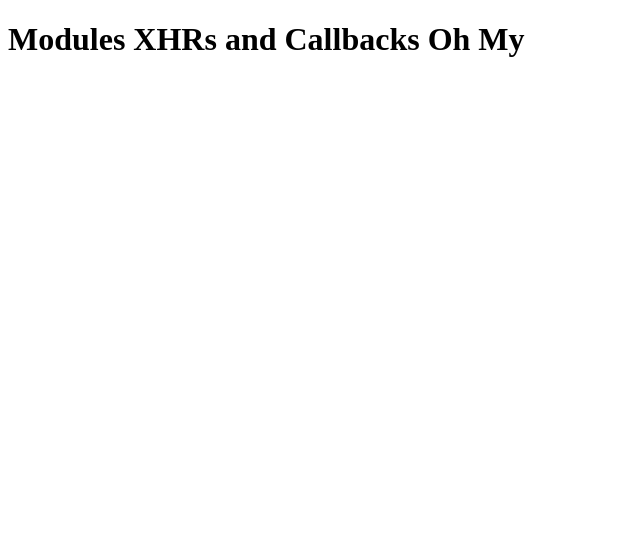
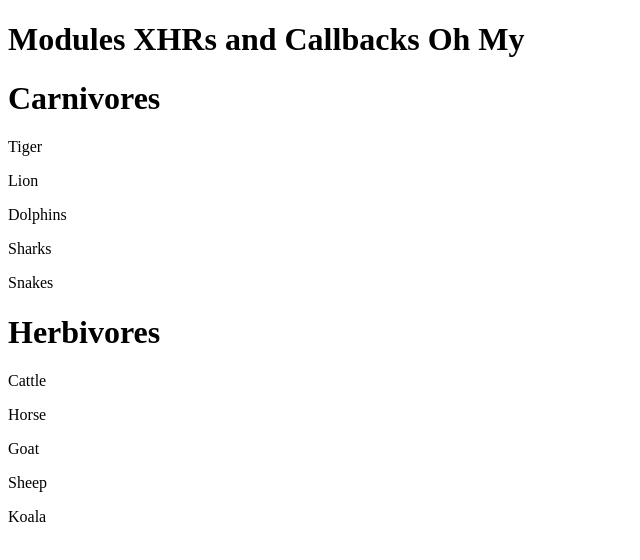
Before and after one commit to TimAConner/NSS-Single-Page-Applications-Modules-XHRs-and-Callbacks-Oh-My, a plain HTML site: page index.html in a window 1280 px wide. Shown: the whole page, without its empty margins (0-640 px from the left). Drawn offline with Linux system fonts and the light colour scheme.

Commit message:
In the module-xhr.js file, define two functions that will be executed after each type of animal is loaded that display those animals in your DOM.

```diff
--- a/animal.js
+++ b/animal.js
@@ -10,7 +10,7 @@ var animal = (function () {
             carnivores = JSON.parse(this.responseText);
 
             // Now exeute the callback function (`callbackToInvoke`) so that the caller knows that the process is complete. Make sure to pass the carnivore array as an argument.
-            callbackToInvoke(carnivores);
+            callbackToInvoke(carnivores, "Carnivores");
         });
         loader.open("GET", "carnivores.json");
         loader.send();
@@ -24,7 +24,7 @@ var animal = (function () {
             herbivores = JSON.parse(this.responseText);
 
             // Now exeute the callback function (`callbackToInvoke`) so that the caller knows that the process is complete. Make sure to pass the carnivore array as an argument.
-            callbackToInvoke(herbivores);
+            callbackToInvoke(herbivores, "Herbivores");
         });
         loader.open("GET", "herbivores.json");
         loader.send();
--- a/carnivores.json
+++ b/carnivores.json
@@ -1,5 +1,5 @@
 {
-    "carnivores": [
+    "animals": [
         {
             "name": "Tiger"
         },
--- a/herbivores.json
+++ b/herbivores.json
@@ -1,5 +1,5 @@
 {
-    "herbivores": [
+    "animals": [
         {
             "name": "Cattle"
         },
--- a/index.html
+++ b/index.html
@@ -5,11 +5,15 @@
     <meta name="viewport" content="width=device-width, initial-scale=1.0">
     <meta http-equiv="X-UA-Compatible" content="ie=edge">
     <title>Modules XHRs and Callbacks Oh My</title>
+    <script type="text/javascript" src="animal.js"></script>
+    <script type="text/javascript" src="module-xhr.js"></script>
 </head>
 <body>
     <main>
         <h1>Modules XHRs and Callbacks Oh My</h1>
+        <div id="output">
 
+        </div>
     </main>
 </body>
 </html>
--- a/module-xhr.js
+++ b/module-xhr.js
@@ -1,6 +1,30 @@
-function print(string){
-    console.log(string);
+
+function loadCarnivores(){
+    animal.loadCarnivores(print);
 }
 
-console.log(animal.loadCarnivores(print));
-console.log(animal.loadHerbivores(print));
+function loadHerbivores(){
+    animal.loadHerbivores(print);
+}
+
+function print(animals, header){
+    let output = document.getElementById("output");
+    output.appendChild(createElement("h1", header));
+    for(let i = 0; i < animals.animals.length; i++){
+        output.appendChild(createElement("p", animals.animals[i].name));
+    }
+}
+
+function createElement(nodeType, text){
+    let node = document.createElement(nodeType);
+    let nodeText = document.createTextNode(text);
+    node.appendChild(nodeText);
+    return node;
+}
+
+function loadAnimals(){
+    loadCarnivores();
+    loadHerbivores();
+}
+
+loadAnimals();
```
